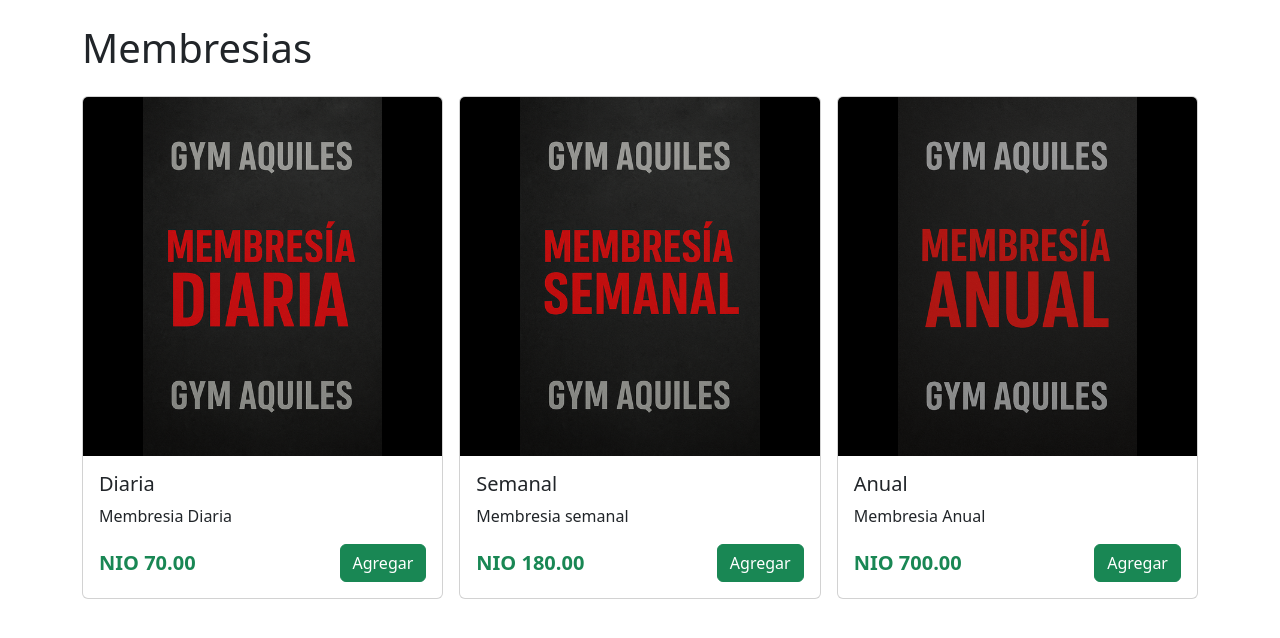
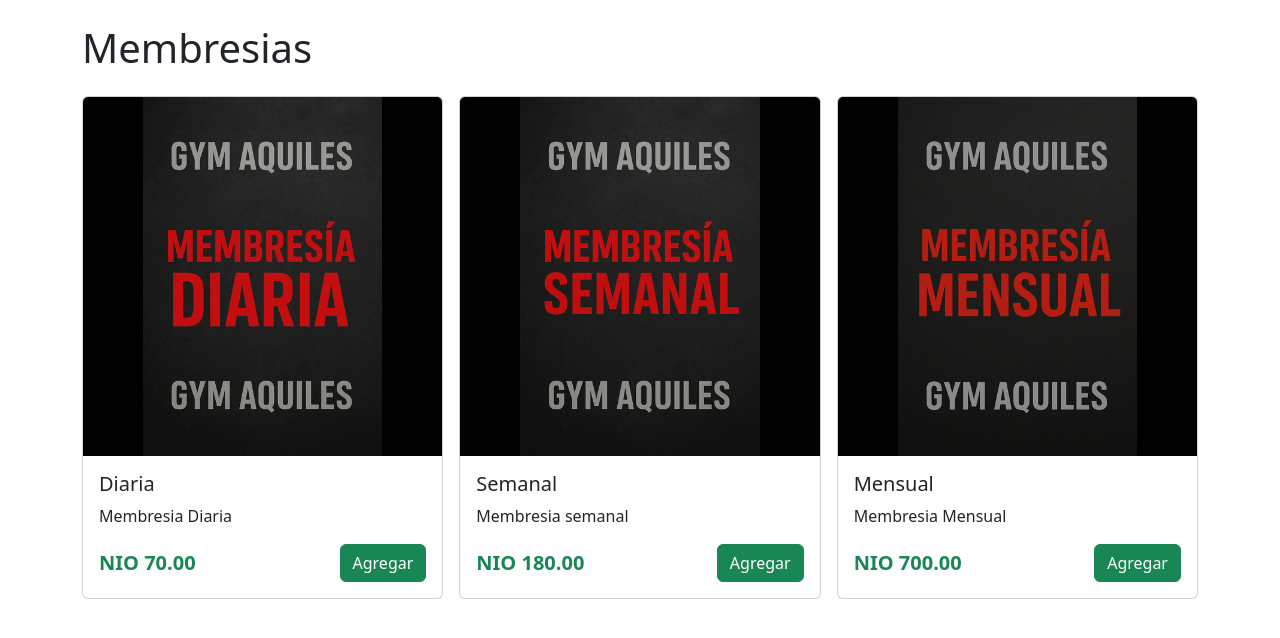
Before and after one commit to JeanZeas/ProyectoDisenosDeSistemasDeInternet, a Django app: template Membresias/templates/Membresias.html in a window 1280 px wide. Shown: the part 80-718 px from the top of the page. Run offline with Django 5.2, Linux system fonts and the light colour scheme; the template is opened without the code that fills it, so the values that code supplies are empty.

Commit message:
cambio en membresias Mensual

```diff
--- a/Membresias/templates/Membresias.html
+++ b/Membresias/templates/Membresias.html
@@ -68,14 +68,14 @@
   </div>
 </div>
 
-<!-- Membresia Anual -->
+<!-- Membresia Mensual -->
 <div class="col">
   <div class="card h-100">
-    <img src="{% static 'images/Membresia Anual.webp' %}" class="card-img-top" alt="Producto 3">
+    <img src="{% static 'images/Membresia Mensual.webp' %}" class="card-img-top" alt="Producto 3">
     <div class="card-body d-flex flex-column justify-content-between">
       <div>
-        <h5 class="card-title">Anual</h5>
-        <p class="card-text">Membresia Anual</p>
+        <h5 class="card-title">Mensual</h5>
+        <p class="card-text">Membresia Mensual</p>
       </div>
       <div class="d-flex justify-content-between align-items-center mt-3">
         <span class="fw-bold text-success fs-5">NIO 700.00</span>
```
Also changed, not shown: GymAquiles/urls.py (+8 -10 lines), static/images/Membresia Mensual.webp (added).
